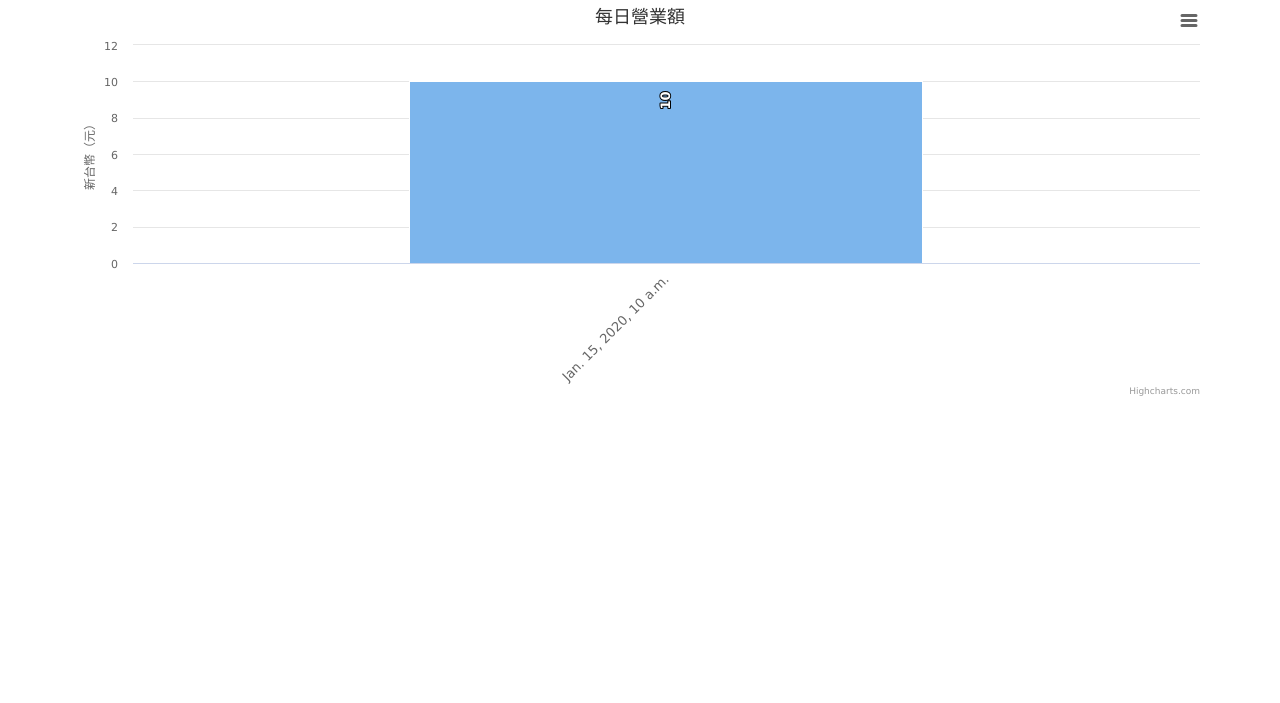
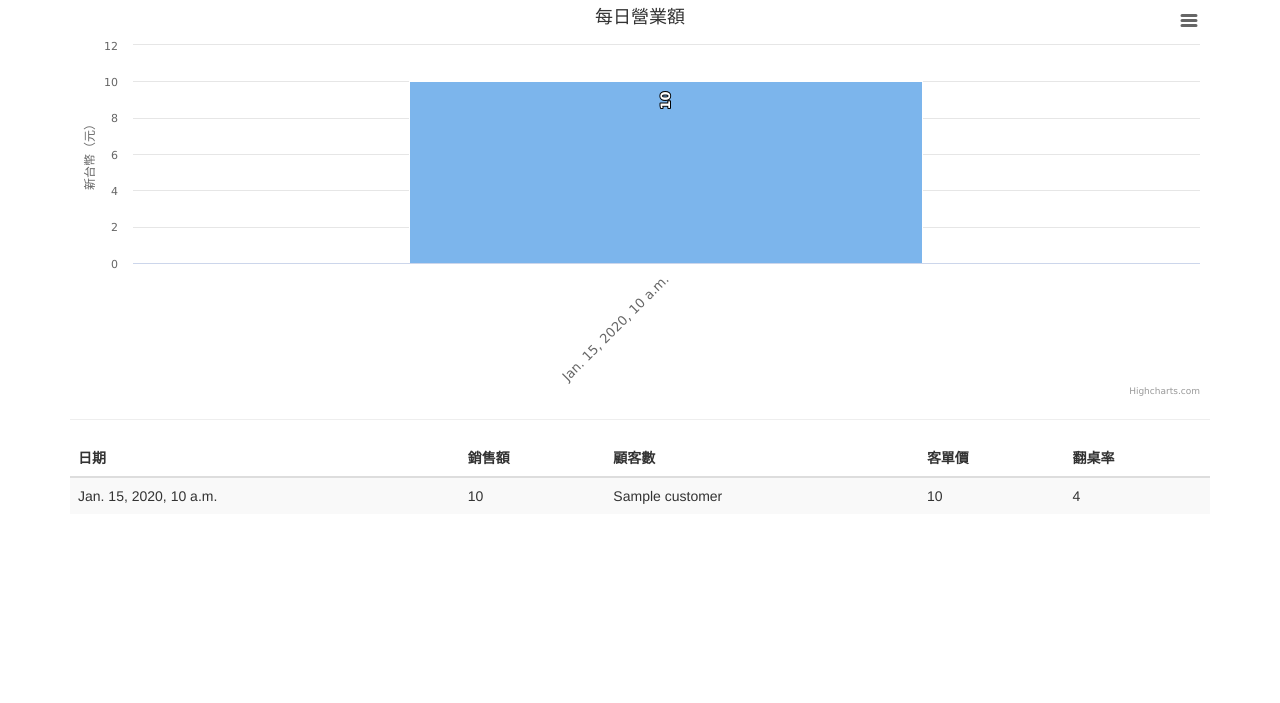
Before and after one commit to HengWei/POS-System, a Django app: template templates/reportsum.html in a window 1280 px wide. Shown: the part 93-796 px from the top of the page. Run offline with Django 3.2, Linux system fonts and the light colour scheme; the template is opened without the code that fills it: most values are stand-ins (such as "Sample title", 1, 10 or a date in 2020); parts of the project's set-up code (start-up, migrations or seed data) failed here and were passed over; some libraries are stand-ins or nearby versions.

Commit message:
新增每日營業額更詳細資訊

```diff
--- a/templates/reportsum.html
+++ b/templates/reportsum.html
@@ -109,6 +109,29 @@
     <div class="">
         <div id="container" style="min-width: 310px; height: 400px; max-width: 100%; margin: 0 auto"></div>
     </div>
+    <hr>
+     <table class="table table-striped">
+              <thead>
+                <tr>
+                  <th>日期</th>
+                  <th>銷售額</th>
+                  <th>顧客數</th>
+                  <th>客單價</th>
+                  <th>翻桌率</th>
+                </tr>
+              </thead>
+              <tbody>
+              {% for item in data %}
+                <tr>
+                 <td>{{item.date}}</td>
+                  <td>{{item.total}}</td>
+                  <td>{{item.customer}}</td>
+                  <td>{{item.avg}}</td>
+                  <td>{{item.rate}}</td>
+                </tr>
+               {% endfor %}
+              </tbody>
+            </table>
 </div> <!-- /container -->
 
 
```
Also changed, not shown: report/models.py (+9 -2 lines).
